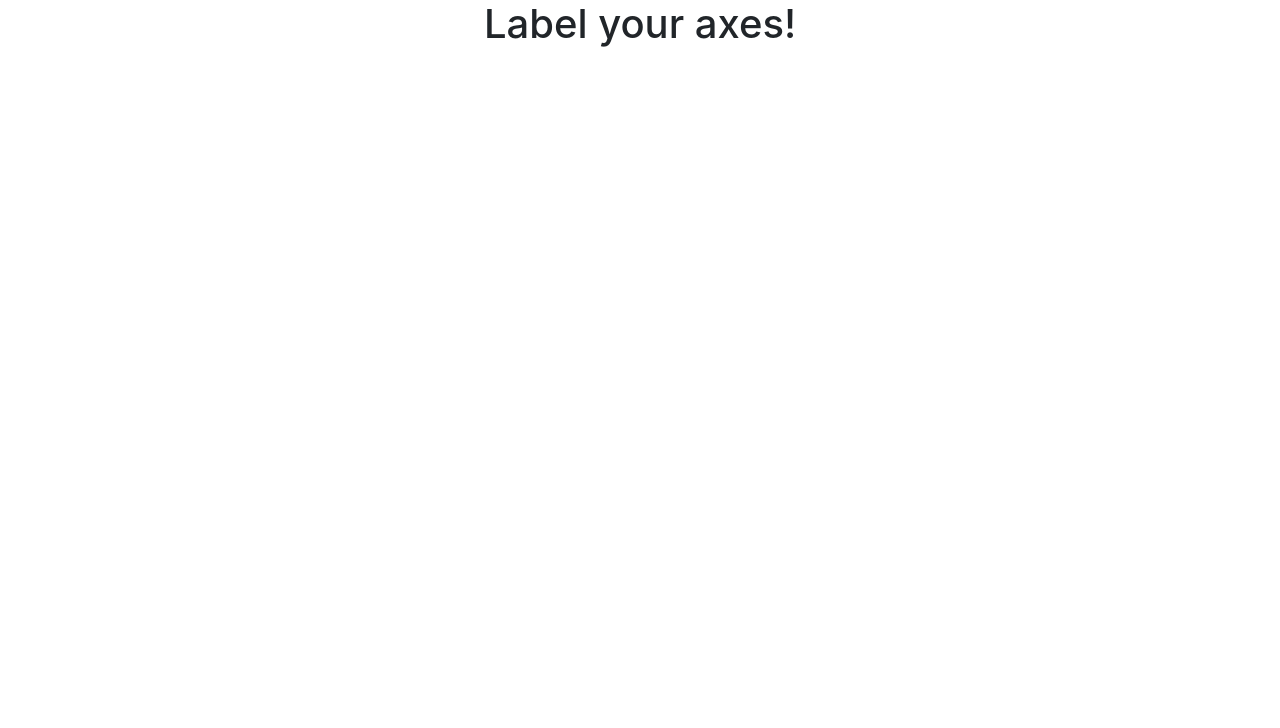
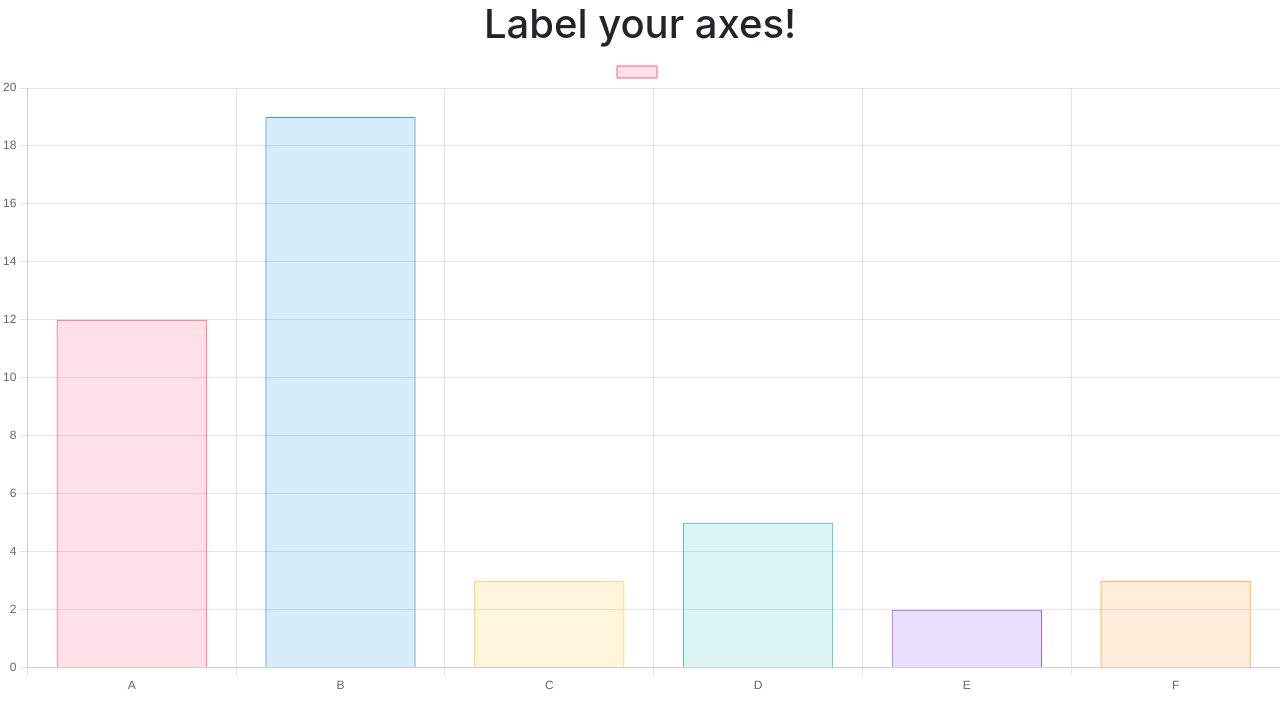
Before and after one commit to josephgruber/labelyouraxes.com, a plain HTML site: page index.html in a window 1280 px wide. Drawn offline with nearby package versions, Linux system fonts and the light colour scheme.

Commit message:
Example chart

```diff
--- a/index.html
+++ b/index.html
@@ -14,12 +14,55 @@
 <body>
     <h1 class="text-center">Label your axes!</h1>
 
+    <canvas id="chart"></canvas>
+
     <script src="https://code.jquery.com/jquery-3.5.1.slim.min.js"
         integrity="sha384-DfXdz2htPH0lsSSs5nCTpuj/zy4C+OGpamoFVy38MVBnE+IbbVYUew+OrCXaRkfj"
         crossorigin="anonymous"></script>
     <script src="https://cdn.jsdelivr.net/npm/bootstrap@4.6.0/dist/js/bootstrap.bundle.min.js"
         integrity="sha384-Piv4xVNRyMGpqkS2by6br4gNJ7DXjqk09RmUpJ8jgGtD7zP9yug3goQfGII0yAns"
         crossorigin="anonymous"></script>
+    <script src="https://cdnjs.cloudflare.com/ajax/libs/Chart.js/3.0.2/chart.min.js"
+        integrity="sha512-dnUg2JxjlVoXHVdSMWDYm2Y5xcIrJg1N+juOuRi0yLVkku/g26rwHwysJDAMwahaDfRpr1AxFz43ktuMPr/l1A=="
+        crossorigin="anonymous"></script>
+
+    <script>
+        var ctx = document.getElementById('chart');
+        var myChart = new Chart(ctx, {
+            type: 'bar',
+            options: {
+                scales: {
+                    y: {
+                        beginAtZero: true,
+                    }
+                }
+            },
+            data: {
+                labels: ['A', 'B', 'C', 'D', 'E', 'F'],
+                datasets: [{
+                    label: '',
+                    data: [12, 19, 3, 5, 2, 3],
+                    backgroundColor: [
+                        'rgba(255, 99, 132, 0.2)',
+                        'rgba(54, 162, 235, 0.2)',
+                        'rgba(255, 206, 86, 0.2)',
+                        'rgba(75, 192, 192, 0.2)',
+                        'rgba(153, 102, 255, 0.2)',
+                        'rgba(255, 159, 64, 0.2)'
+                    ],
+                    borderColor: [
+                        'rgba(255, 99, 132, 1)',
+                        'rgba(54, 162, 235, 1)',
+                        'rgba(255, 206, 86, 1)',
+                        'rgba(75, 192, 192, 1)',
+                        'rgba(153, 102, 255, 1)',
+                        'rgba(255, 159, 64, 1)'
+                    ],
+                    borderWidth: 1
+                }]
+            }
+        });
+    </script>
 </body>
 
 </html>
```
